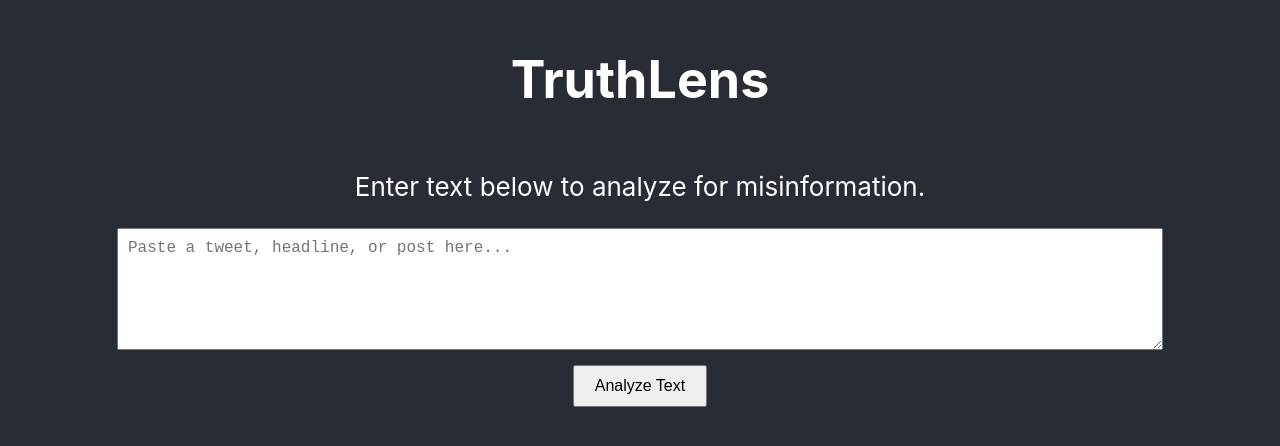
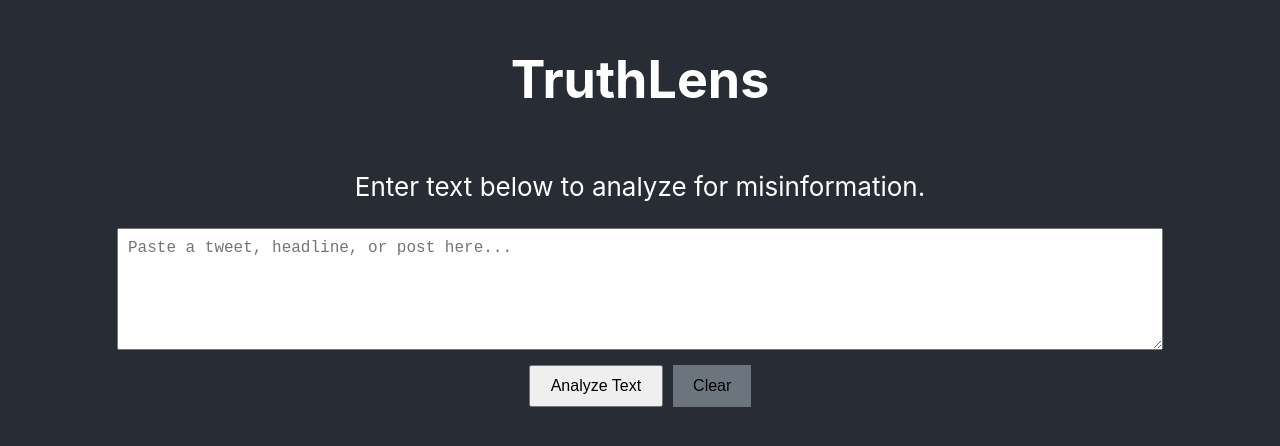
Before and after one commit to Ibraheem-Awad/Misinformation-Detection-Using-AI-App, a React (Create React App) app in the folder client/: page / in a window 1280 px wide. Shown: the part 190-636 px from the top of the page. Built offline with nearby package versions, Linux system fonts and the light colour scheme.

Commit message:
improving ui/ux

```diff
--- a/client/src/App.css
+++ b/client/src/App.css
@@ -36,3 +36,35 @@
     transform: rotate(360deg);
   }
 }
+
+/* Add this to the bottom of client/src/App.css */
+
+.result-box {
+    margin-top: 20px;
+    padding: 15px;
+    border: 1px solid #61dafb;
+    border-radius: 8px;
+    background-color: #20232a;
+    width: 80%;
+    text-align: left;
+}
+
+.result-misinformation {
+    border-color: #ff4d4d;
+    background-color: #4d2a2a;
+}
+
+.result-accurate-news {
+    border-color: #4caf50;
+    background-color: #2a4d2a;
+}
+
+.result-opinion {
+    border-color: #4d7cff;
+    background-color: #2a3a4d;
+}
+
+.result-satire {
+    border-color: #ffc107;
+    background-color: #4d4a2a;
+}
--- a/client/src/App.js
+++ b/client/src/App.js
@@ -1,56 +1,92 @@
-import React, { useState } from 'react';
+// client/src/App.js
+import React, {useState} from 'react';
 import './App.css';
+import ResultDisplay from './ResultDisplay'; // Import the new component
 
 function App() {
-    const [inputText, setInputText] = useState(""); // State for the text area
-    const [analysisResult, setAnalysisResult] = useState(""); // State for the server's response
+    const [inputText, setInputText] = useState("");
+    const [analysisResult, setAnalysisResult] = useState(null); // Default to null
+    const [isLoading, setIsLoading] = useState(false); // For a loading indicator
+    const [error, setError] = useState("");
 
     const handleAnalyzeClick = () => {
-        setAnalysisResult("Analyzing..."); // Show a loading message
+        if (!inputText.trim()) {
+            setError("Please enter some text to analyze.");
+            return;
+        }
+        setIsLoading(true); // Start loading
+        setAnalysisResult(null); // Clear previous results
 
-        // We now use a POST request to send data to the server
         fetch('http://localhost:3001/api/analyze', {
             method: 'POST',
             headers: {
                 'Content-Type': 'application/json',
             },
-            body: JSON.stringify({ text: inputText }), // Send the text from our text area
+            body: JSON.stringify({text: inputText}),
         })
             .then(response => response.json())
             .then(data => {
-                setAnalysisResult(data.analysis);
+                if (data.error) {
+                    // Handle potential errors from the server
+                    setAnalysisResult({label: 'Error', score: 'N/A'});
+                } else {
+                    setAnalysisResult(data.analysis); // Set the whole analysis object
+                }
             })
             .catch(error => {
                 console.error("There was an error fetching the data:", error);
-                setAnalysisResult("Error connecting to the server.");
+                setAnalysisResult({label: 'Error', score: 'N/A'});
+            })
+            .finally(() => {
+                setIsLoading(false); // Stop loading
             });
     };
-
+    const handleClearClick = () => {
+        setInputText("");
+        setAnalysisResult(null);
+        setError("");
+    };
     return (
         <div className="App">
             <header className="App-header">
                 <h1>TruthLens</h1>
                 <p>Enter text below to analyze for misinformation.</p>
 
-                {/* Text area for user input */}
                 <textarea
                     style={{ width: '80%', minHeight: '100px', fontSize: '16px', padding: '10px' }}
                     value={inputText}
-                    onChange={e => setInputText(e.target.value)}
+                    // Clear the validation error when the user starts typing again
+                    onChange={e => {
+                        setInputText(e.target.value);
+                        if (error) setError("");
+                    }}
                     placeholder="Paste a tweet, headline, or post here..."
                 />
 
-                <button onClick={handleAnalyzeClick} style={{ marginTop: '15px', padding: '10px 20px', fontSize: '16px' }}>
-                    Analyze Text
-                </button>
+                {/* Display the validation error message if it exists */}
+                {error && <p style={{ color: '#ff4d4d', fontSize: '14px', margin: '10px 0 0 0' }}>{error}</p>}
 
-                {/* Display the server's response */}
-                {analysisResult && (
-                    <div style={{ marginTop: '20px', padding: '15px', border: '1px solid #61dafb', borderRadius: '5px', backgroundColor: '#20232a' }}>
-                        <p><strong>Analysis Result:</strong></p>
-                        <p>"{analysisResult}"</p>
-                    </div>
-                )}
+                {/* Container for the buttons */}
+                <div style={{ display: 'flex', gap: '10px', marginTop: '15px' }}>
+                    <button
+                        onClick={handleAnalyzeClick}
+                        style={{ padding: '10px 20px', fontSize: '16px' }}
+                        disabled={isLoading}
+                    >
+                        {isLoading ? 'Analyzing...' : 'Analyze Text'}
+                    </button>
+
+                    <button
+                        onClick={handleClearClick}
+                        style={{ padding: '10px 20px', fontSize: '16px', backgroundColor: '#6c757d', border: 'none' }}
+                        disabled={isLoading}
+                    >
+                        Clear
+                    </button>
+                </div>
+
+                {/* Conditionally render the ResultDisplay component */}
+                {analysisResult && <ResultDisplay result={analysisResult} />}
 
             </header>
         </div>
--- /dev/null
+++ b/client/src/ResultDisplay.js
@@ -0,0 +1,36 @@
+import React from 'react';
+
+const descriptions = {
+    'misinformation': 'This label suggests the text may contain unverifiable claims or emotionally charged language designed to mislead. Always check sources.',
+    'accurate news': 'This label suggests the text is likely factual and objective. It\'s still good practice to verify from multiple reputable sources.',
+    'opinion': 'This label suggests the text primarily reflects the author\'s personal views or beliefs rather than objective facts.',
+    'satire': 'This label suggests the text is likely intended as humor, parody, or social commentary, and should not be taken literally.',
+    'Error': 'An error occurred while analyzing the text. Please try again.'
+};
+
+const ResultDisplay = ({ result }) => {
+    if (!result) return null;
+
+    const { label, score } = result;
+    let boxClass = 'result-box';
+    const description = descriptions[label] || "No description available.";
+
+    switch (label) {
+        case 'misinformation': boxClass += ' result-misinformation'; break;
+        case 'accurate news': boxClass += ' result-accurate-news'; break;
+        case 'opinion': boxClass += ' result-opinion'; break;
+        case 'satire': boxClass += ' result-satire'; break;
+        default: break;
+    }
+
+    return (
+        <div className={boxClass}>
+            <p><strong>Analysis Result:</strong></p>
+            <p>The text is most likely to be: "<strong>{label}</strong>" (Confidence: {score}%)</p>
+            <hr style={{ borderColor: 'rgba(255, 255, 255, 0.2)', margin: '10px 0' }} />
+            <p style={{ fontStyle: 'italic', fontSize: '14px' }}>{description}</p>
+        </div>
+    );
+};
+
+export default ResultDisplay;
```
Also changed, not shown: 1 other file (tests, documents, lock files or other folders).
